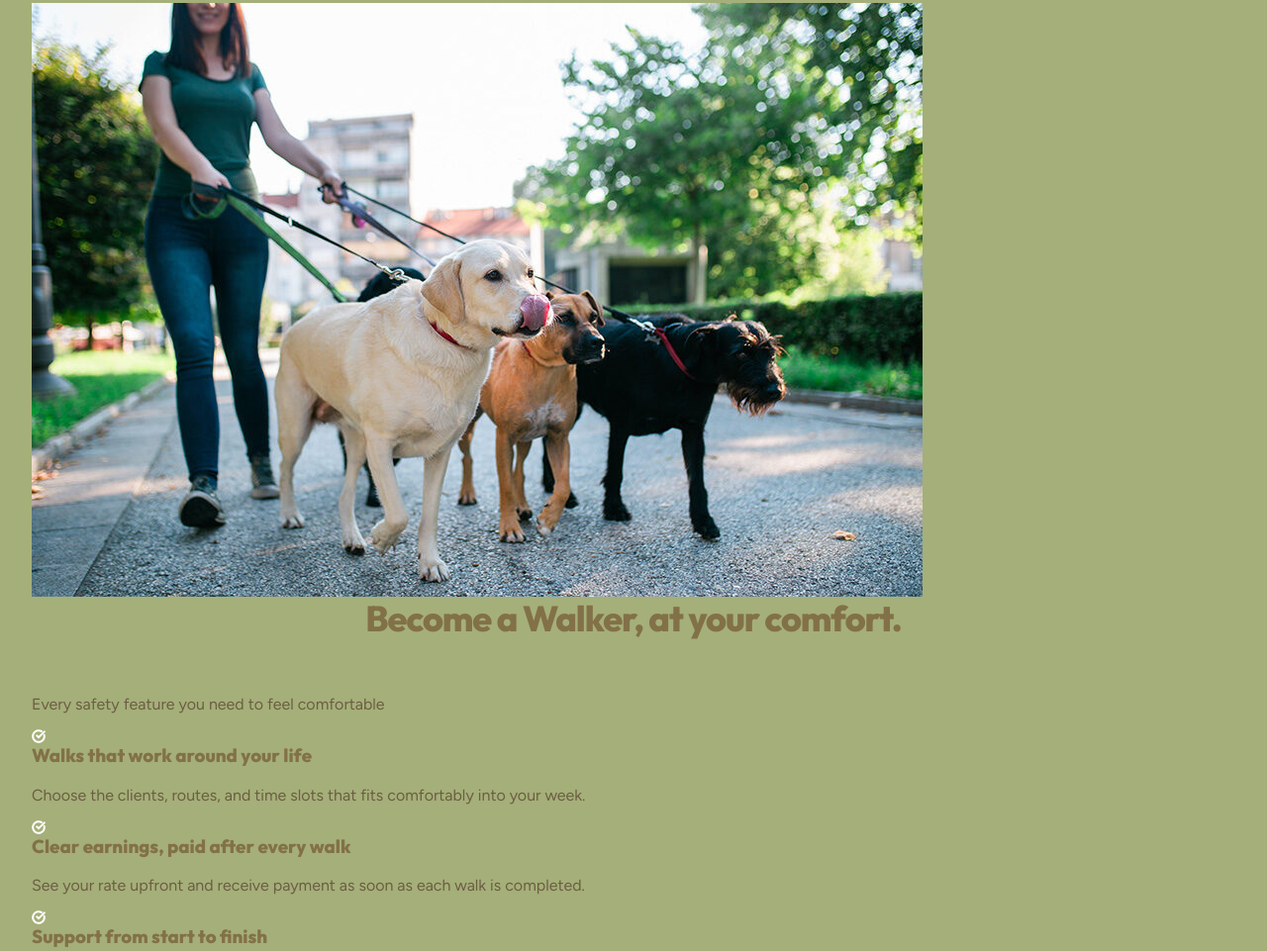
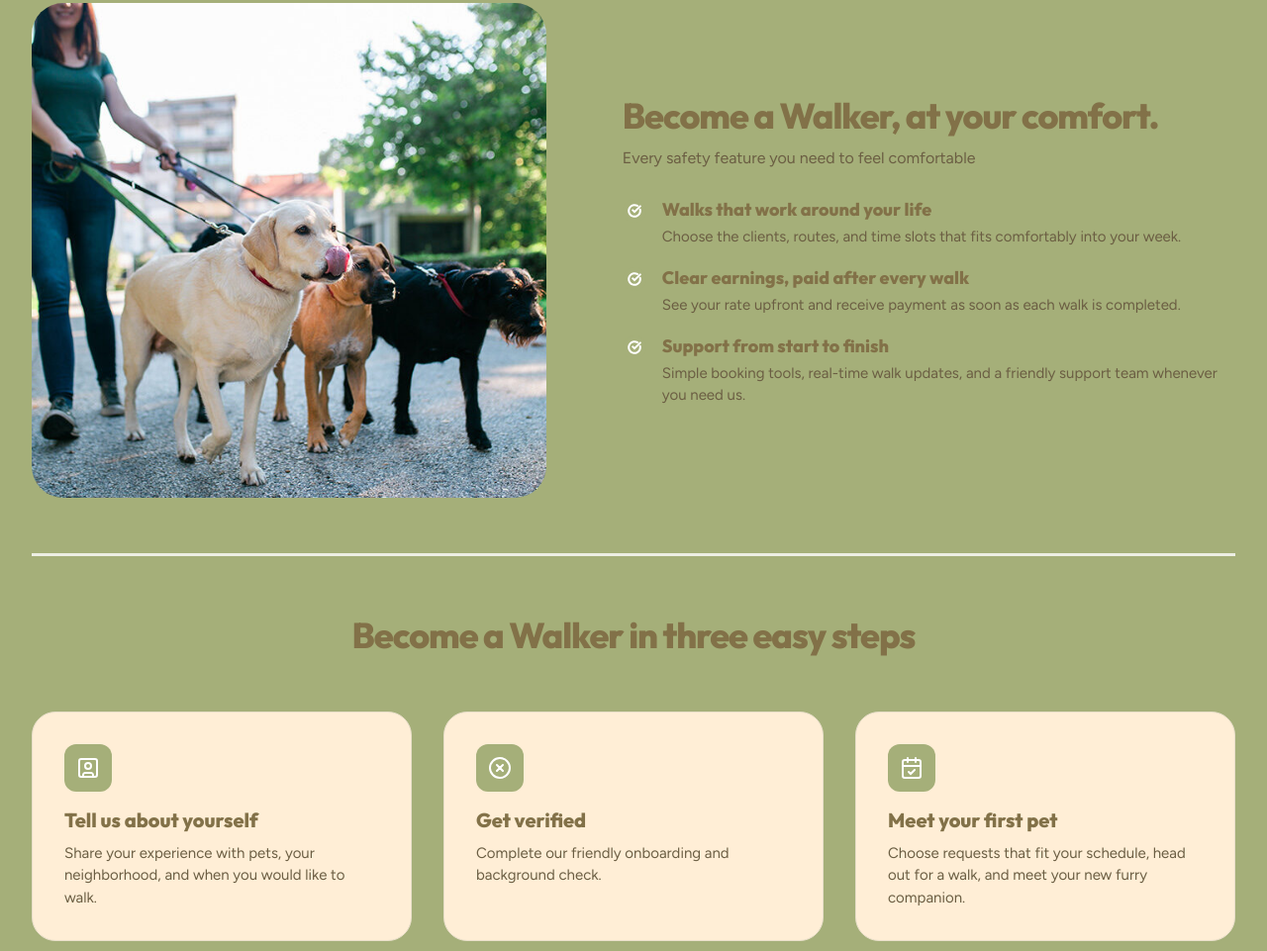
Before and after one commit to Aaravexe/Snifr, a plain HTML site: page landingpage.html in a window 1280 px wide. Shown: the part 1329-2290 px from the top of the page at 99% size. Drawn offline with Linux system fonts and the light colour scheme.

Commit message:
Update landingpage.css

```diff
--- a/landingpage.css
+++ b/landingpage.css
@@ -78,6 +78,28 @@ h3 { color: var(--brown); font-family: "Outfit", sans-serif; }
 .card h3 { margin-bottom: 10px; font-size: 20px; line-height: 1.25; }
 .card p { margin-bottom: 0; font-size: 15px; line-height: 1.5; }
 
+/* ================================================================
+   8. WALKER FEATURE AREA
+   ================================================================ */
+.walker { display: grid; grid-template-columns: 520px 1fr; align-items: center; gap: min(6vw, 80px); }
+.feature-image { height: 500px; overflow: hidden; border-radius: 32px; }
+.feature-image img { width: 100%; height: 100%; object-fit: cover; }
+.feature-title { margin-bottom: 32px; }
+.feature-title h2 { margin: 0 0 12px; text-align: left; }
+.feature-title p { margin-bottom: 0; font-size: 16px; }
+.feature-list { display: grid; gap: 20px; }
+.feature { display: grid; grid-template-columns: 24px 1fr; align-items: start; gap: 16px; }
+.tiny-icon { display: grid; place-items: center; width: 24px; height: 24px; border-radius: 12px; background: var(--olive); }
+.tiny-icon img { width: 14px; height: 14px; }
+.feature h3 { margin: 0 0 4px; font-size: 18px; line-height: 1.25; }
+.feature p { margin-bottom: 0; font-size: 15px; line-height: 1.5; }
+
+/* ================================================================
+   9. WALKER ONBOARDING STEPS
+   ================================================================ */
+.walker-steps { margin-top: 56px; padding-top: 58px; border-top: 3px solid rgb(255 255 255 / 80%); }
+.walker-steps h2 { margin-bottom: 56px; }
+
 
 @media (prefers-reduced-motion: reduce) {
   * { scroll-behavior: auto !important; transition: none !important; }
```
